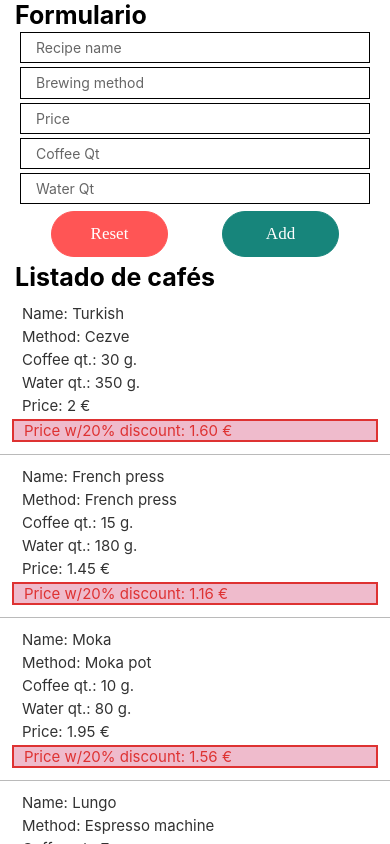
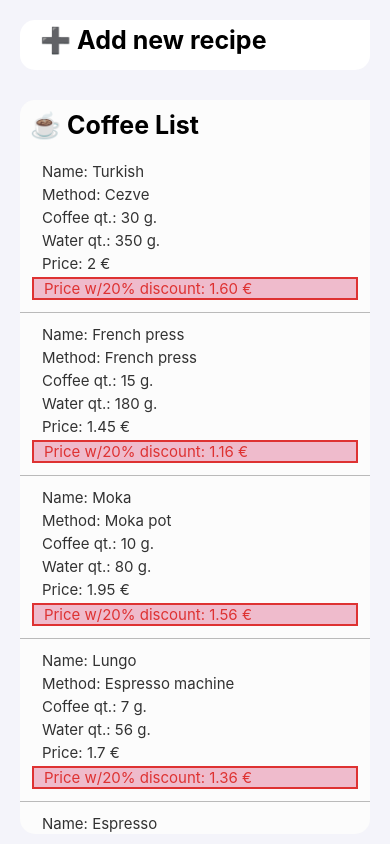
Before and after one commit to kuorus/curso-react-native, a React Native app: screen / in a window 390 px wide. Built offline with nearby package versions, Linux system fonts and the light colour scheme.

Commit message:
Style improvs

```diff
--- a/src/App.js
+++ b/src/App.js
@@ -14,7 +14,7 @@
 
   return (
     <Provider store={store}>
-      <SafeAreaView style={{ flex: 1 }}>
+      <SafeAreaView style={{ flex: 1, backgroundColor: '#f4f4fa' }}>
         <StatusBar barStyle={isDarkMode ? 'light-content' : 'dark-content'} />
         <CoffeeForm />
         <CoffeeList />
--- a/src/components/CoffeeForm/View.js
+++ b/src/components/CoffeeForm/View.js
@@ -1,5 +1,5 @@
 import React, { useState } from 'react'
-import { TextInput, View } from 'react-native'
+import { TextInput, TouchableOpacity, View } from 'react-native'
 import Title from '../UI/Title/View'
 import styles from './View.Styles'
 import ButtonView from '../UI/Button/View'
@@ -15,6 +15,7 @@
   }
 
   const [inputValues, setInputValues] = useState(initialValues)
+  const [showForm, setShowForm] = useState(false)
 
   const handleOnSubmit = () => {
     props.addNewCoffee({
@@ -22,6 +23,7 @@
       ...inputValues,
     })
     setInputValues(initialValues)
+    setShowForm(false)
   }
 
   const handleOnReset = () => {
@@ -40,8 +42,20 @@
    */
 
   return (
+    <View
+      style={{
+        margin: 20,
+        padding: 5,
+        backgroundColor: 'white',
+        borderRadius: 15,
+        borderTopRightRadius: 0,
+        elevation: 5,
+      }}>
+      <TouchableOpacity onPress={() => setShowForm(!showForm)}>
+        <Title style={{ paddingBottom: 10 }} text={`${showForm ? '➖' : '➕'} Add new recipe`} />
+      </TouchableOpacity>
+      {showForm && (
         <>
-      <Title text="Formulario" />
           <TextInput
             style={styles.input}
             placeholder="Recipe name"
@@ -82,6 +96,8 @@
             <ButtonView style={{ width: '30%' }} onPress={() => handleOnSubmit()} text={'Add'} />
           </View>
         </>
+      )}
+    </View>
   )
 }
 
--- a/src/components/CoffeeList/View.js
+++ b/src/components/CoffeeList/View.js
@@ -7,10 +7,21 @@
   return (
     <>
       <FlatList
-        scrollEnabled={true}
+        style={{
+          marginHorizontal: 20,
+          marginVertical: 10,
+          backgroundColor: '#fcfcfc',
+          borderRadius: 15,
+          borderTopRightRadius: 0,
+          elevation: 5,
+        }}
+        stickyHeaderIndices={[0]}
+        bounces={false}
         data={props.cafes}
         renderItem={({ item }) => <Coffee cafe={item} discount={0.2} />}
-        ListHeaderComponent={() => <Title text="Listado de cafés" />}
+        ListHeaderComponent={() => (
+          <Title style={{ padding: 10, borderTopLeftRadius: 15, backgroundColor: '#fcfcfc' }} text="☕ Coffee List" />
+        )}
       />
     </>
   )
--- a/src/components/UI/Title/View.js
+++ b/src/components/UI/Title/View.js
@@ -2,8 +2,8 @@
 import { Text } from 'react-native'
 import styles from './View.Styles'
 
-const TitleView = ({ text }) => {
-  return <Text style={styles.title}>{text}</Text>
+const TitleView = ({ text, style = {} }) => {
+  return <Text style={[styles.title, style]}>{text}</Text>
 }
 
 export default TitleView
```
Lines whose indentation alone changed are shown as unchanged.
